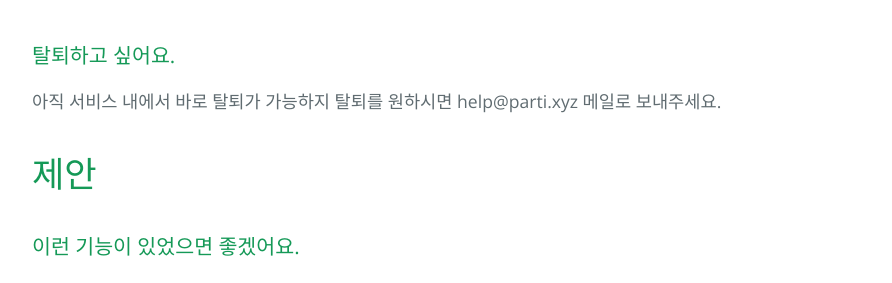
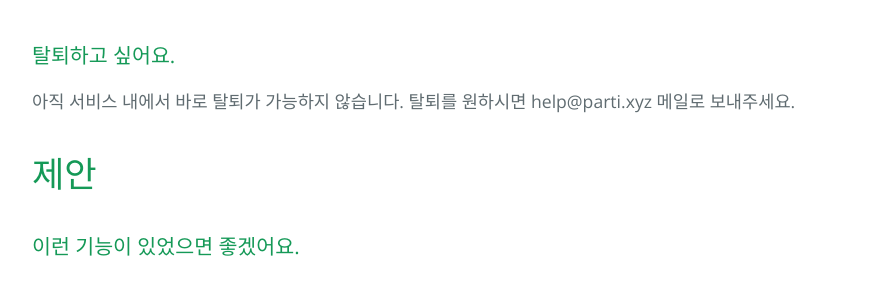
Before and after one commit to parti-coop/parti-group, a Jekyll site: the page built from docs/help.md, in a window 1280 px wide and 900 px high, scrolled down 5617 px. Shown: the part 368-651 px from the top of the window, without its empty margins (192-1084 px from the left). Built offline with Jekyll 4.4.1, drawn with Linux system fonts in a browser that asks for light colours.

Commit message:
오타 수정

```diff
--- a/docs/help.md
+++ b/docs/help.md
@@ -245,7 +245,7 @@ PC에서 내가 빠띠메이커인 빠띠에 들어가보시면 오른쪽 부분
 
 ### 탈퇴하고 싶어요.
 
-아직 서비스 내에서 바로 탈퇴가 가능하지  탈퇴를 원하시면 help@parti.xyz 메일로 보내주세요.
+아직 서비스 내에서 바로 탈퇴가 가능하지 않습니다. 탈퇴를 원하시면 help@parti.xyz 메일로 보내주세요.
 
 
 
```
